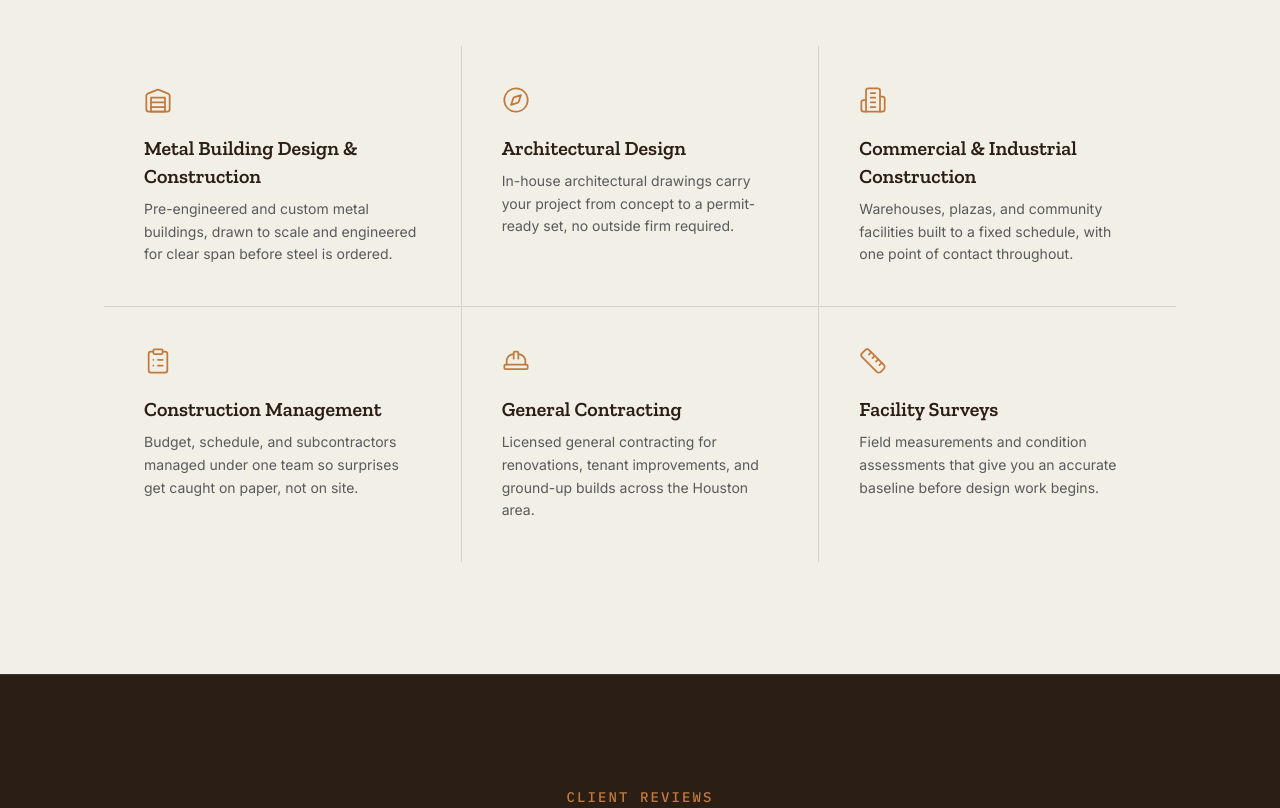
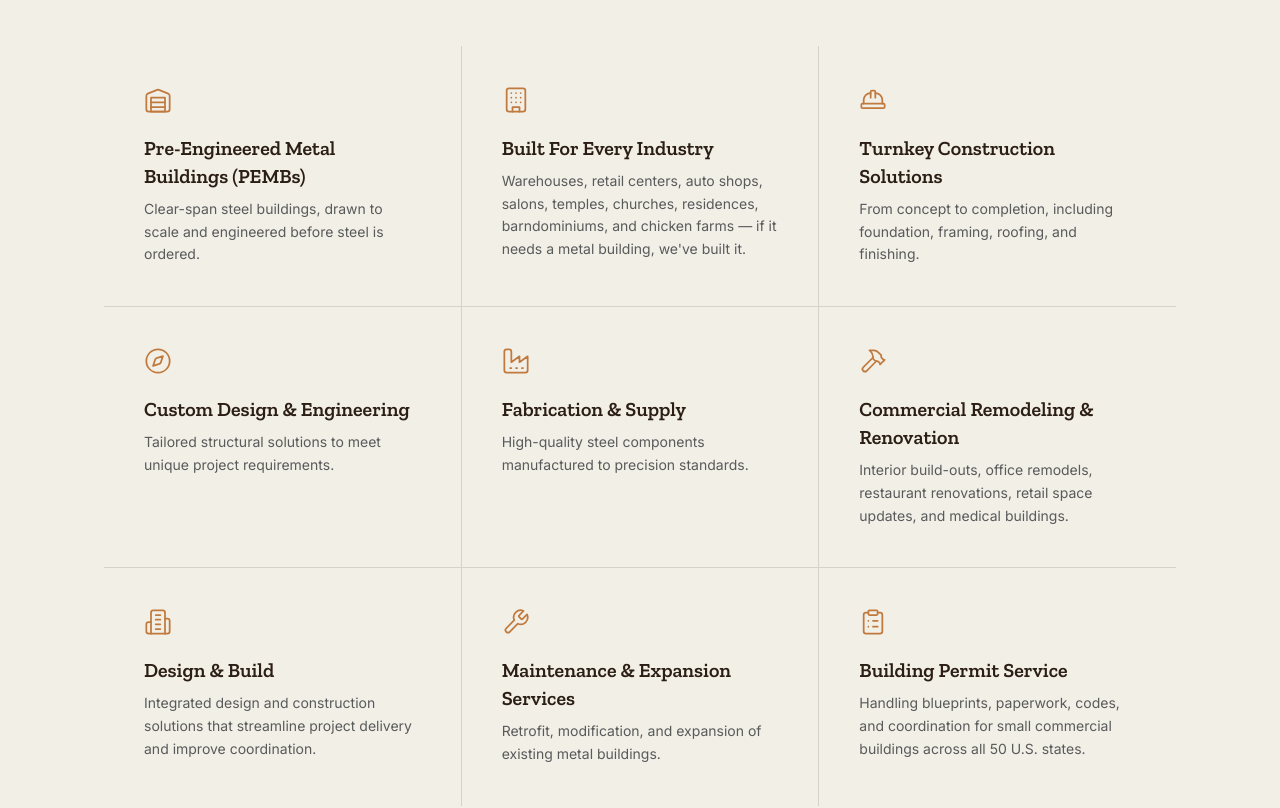
Before and after one commit to ThaiKG/kafcy-website, a React (Vite) app: page / in a window 1280 px wide. Shown: the part 1340-2148 px from the top of the page. Built offline with nearby package versions, Linux system fonts and the light colour scheme.

Commit message:
new changes

```diff
--- a/src/components/Contact.jsx
+++ b/src/components/Contact.jsx
@@ -1,14 +1,35 @@
 import { useState } from "react";
 import { Phone, Mail, MapPin, Clock } from "lucide-react";
 
+const RECIPIENT = "paul.nguyen@kafcy.com";
+
+// No backend on GitHub Pages, so the "submit" just hands the visitor's
+// mail client a pre-filled draft — they still have to hit send on their
+// end, which is why the confirmation copy below says "opened", not
+// "received".
+function buildMailto(data) {
+  const subject = `Quote request — ${data.get("name") || "New inquiry"}`;
+  const body = [
+    `Name: ${data.get("name")}`,
+    `Phone: ${data.get("phone")}`,
+    `Email: ${data.get("email")}`,
+    `Project type: ${data.get("projectType")}`,
+    "",
+    "Project details:",
+    data.get("message") || "(none provided)",
+  ].join("\n");
+  return `mailto:${RECIPIENT}?subject=${encodeURIComponent(
+    subject
+  )}&body=${encodeURIComponent(body)}`;
+}
+
 export default function Contact() {
-  const [submitted, setSubmitted] = useState(false);
+  const [status, setStatus] = useState("idle"); // idle | submitted
 
   function handleSubmit(e) {
     e.preventDefault();
-    // NOTE: this form is UI-only. Wire it to a real endpoint before
-    // going live — see the README for a couple of easy options.
-    setSubmitted(true);
+    window.location.href = buildMailto(new FormData(e.target));
+    setStatus("submitted");
   }
 
   return (
@@ -24,8 +45,7 @@ export default function Contact() {
             </h2>
             <p className="text-charcoal/75 leading-relaxed mb-8">
               We reply within one business day with next steps for a site
-              survey. Serving Katy, Fulshear, Cypress &amp; the greater
-              Houston area. Prefer to talk it through first? Call the number
+              survey. Prefer to talk it through first? Call the number
               below.
             </p>
 
@@ -58,13 +78,15 @@ export default function Contact() {
 
           <div className="md:col-span-3 reg-marks text-rust/25">
             <div className="border border-charcoal/15 p-7 md:p-10 bg-white/40">
-              {submitted ? (
+              {status === "submitted" ? (
                 <div className="py-10 text-center">
                   <p className="font-display text-2xl text-espresso mb-2">
-                    Request received.
+                    Email draft opened.
                   </p>
                   <p className="text-charcoal/70 text-sm">
-                    We'll be in touch within one business day.
+                    Your request is pre-filled in your email app — hit send
+                    there to complete it. Nothing to reach us if it didn't
+                    open? Call (832) 299-4461 instead.
                   </p>
                 </div>
               ) : (
@@ -100,14 +122,17 @@ export default function Contact() {
                     <span className="text-charcoal/80">Project type</span>
                     <select
                       name="projectType"
-                      defaultValue="Metal Building Design & Construction"
+                      defaultValue="Pre-Engineered Metal Building (PEMBs)"
                       className="border border-charcoal/25 bg-paper px-3 py-2.5 text-charcoal focus:border-rust outline-none"
                     >
-                      <option>Metal Building Design &amp; Construction</option>
-                      <option>Commercial / Industrial Construction</option>
-                      <option>Architectural Design</option>
-                      <option>Facility Survey</option>
-                      <option>Construction Management</option>
+                      <option>Pre-Engineered Metal Building (PEMBs)</option>
+                      <option>Turnkey Construction Solutions</option>
+                      <option>Custom Design &amp; Engineering</option>
+                      <option>Fabrication &amp; Supply</option>
+                      <option>Commercial Remodeling &amp; Renovation</option>
+                      <option>Design &amp; Build</option>
+                      <option>Maintenance &amp; Expansion Services</option>
+                      <option>Building Permit Service</option>
                       <option>Other</option>
                     </select>
                   </label>
--- a/src/components/Nav.jsx
+++ b/src/components/Nav.jsx
@@ -1,4 +1,5 @@
-import { Phone } from "lucide-react";
+import { useState } from "react";
+import { Phone, Menu, X } from "lucide-react";
 
 // Drop a logo file into src/assets/logo/ (.png/.jpg/.jpeg/.svg/.webp) to use
 // it in the header — no code changes needed. Falls back to the text
@@ -20,6 +21,8 @@ const navLinks = [
 ];
 
 export default function Nav() {
+  const [isOpen, setIsOpen] = useState(false);
+
   return (
     <header className="sticky top-0 z-40 bg-paper/95 backdrop-blur border-b border-charcoal/15">
       <div className="max-w-6xl mx-auto px-6 md:px-10 h-20 flex items-center justify-between gap-6">
@@ -62,8 +65,42 @@ export default function Nav() {
           >
             Request a Quote
           </a>
+          <button
+            type="button"
+            onClick={() => setIsOpen((open) => !open)}
+            aria-label={isOpen ? "Close menu" : "Open menu"}
+            aria-expanded={isOpen}
+            className="lg:hidden flex h-10 w-10 items-center justify-center text-charcoal hover:text-rust transition-colors"
+          >
+            {isOpen ? <X size={22} /> : <Menu size={22} />}
+          </button>
         </div>
       </div>
+
+      {isOpen && (
+        <nav className="lg:hidden border-t border-charcoal/15 bg-paper">
+          <div className="max-w-6xl mx-auto px-6 md:px-10 py-4 flex flex-col gap-1">
+            {navLinks.map(({ label, href }) => (
+              <a
+                key={href}
+                href={href}
+                onClick={() => setIsOpen(false)}
+                className="py-3 text-base font-medium text-charcoal/80 hover:text-rust transition-colors border-b border-charcoal/10 last:border-b-0"
+              >
+                {label}
+              </a>
+            ))}
+            <a
+              href="tel:+18322994461"
+              onClick={() => setIsOpen(false)}
+              className="sm:hidden flex items-center gap-2 py-3 text-base font-medium text-charcoal"
+            >
+              <Phone size={16} strokeWidth={2} />
+              (832) 299-4461
+            </a>
+          </div>
+        </nav>
+      )}
     </header>
   );
 }
--- a/src/components/Services.jsx
+++ b/src/components/Services.jsx
@@ -1,42 +1,60 @@
 import {
     Warehouse,
     Compass,
+    Building,
     Building2,
     ClipboardList,
     HardHat,
-    Ruler,
+    Factory,
+    Wrench,
+    Hammer,
 } from "lucide-react";
 
 const services = [
     {
         icon: Warehouse,
-        title: "Metal Building Design & Construction",
-        desc: "Pre-engineered and custom metal buildings, drawn to scale and engineered for clear span before steel is ordered.",
+        title: "Pre-Engineered Metal Buildings (PEMBs)",
+        desc: "Clear-span steel buildings, drawn to scale and engineered before steel is ordered.",
+    },
+    {
+        icon: Building,
+        title: "Built For Every Industry",
+        desc: "Warehouses, retail centers, auto shops, salons, temples, churches, residences, barndominiums, and chicken farms — if it needs a metal building, we've built it.",
+    },
+    {
+        icon: HardHat,
+        title: "Turnkey Construction Solutions",
+        desc: "From concept to completion, including foundation, framing, roofing, and finishing.",
     },
     {
         icon: Compass,
-        title: "Architectural Design",
-        desc: "In-house architectural drawings carry your project from concept to a permit-ready set, no outside firm required.",
+        title: "Custom Design & Engineering",
+        desc: "Tailored structural solutions to meet unique project requirements.",
+    },
+    {
+        icon: Factory,
+        title: "Fabrication & Supply",
+        desc: "High-quality steel components manufactured to precision standards.",
+    },
+    {
+        icon: Hammer,
+        title: "Commercial Remodeling & Renovation",
+        desc: "Interior build-outs, office remodels, restaurant renovations, retail space updates, and medical buildings.",
     },
     {
         icon: Building2,
-        title: "Commercial & Industrial Construction",
-        desc: "Warehouses, plazas, and community facilities built to a fixed schedule, with one point of contact throughout.",
+        title: "Design & Build",
+        desc: "Integrated design and construction solutions that streamline project delivery and improve coordination.",
+    },
+    {
+        icon: Wrench,
+        title: "Maintenance & Expansion Services",
+        desc: "Retrofit, modification, and expansion of existing metal buildings.",
     },
     {
         icon: ClipboardList,
-        title: "Construction Management",
-        desc: "Budget, schedule, and subcontractors managed under one team so surprises get caught on paper, not on site.",
-    },
-    {
-        icon: HardHat,
-        title: "General Contracting",
-        desc: "Licensed general contracting for renovations, tenant improvements, and ground-up builds across the Houston area.",
-    },
-    {
-        icon: Ruler,
-        title: "Facility Surveys",
-        desc: "Field measurements and condition assessments that give you an accurate baseline before design work begins.",
+        title: "Building Permit Service",
+        desc: "Handling blueprints, paperwork, codes, and coordination for small commercial buildings across all 50 U.S. states.",
     },
 ];
 
```
Also changed, not shown: 1 other file (tests, documents, lock files or other folders).
